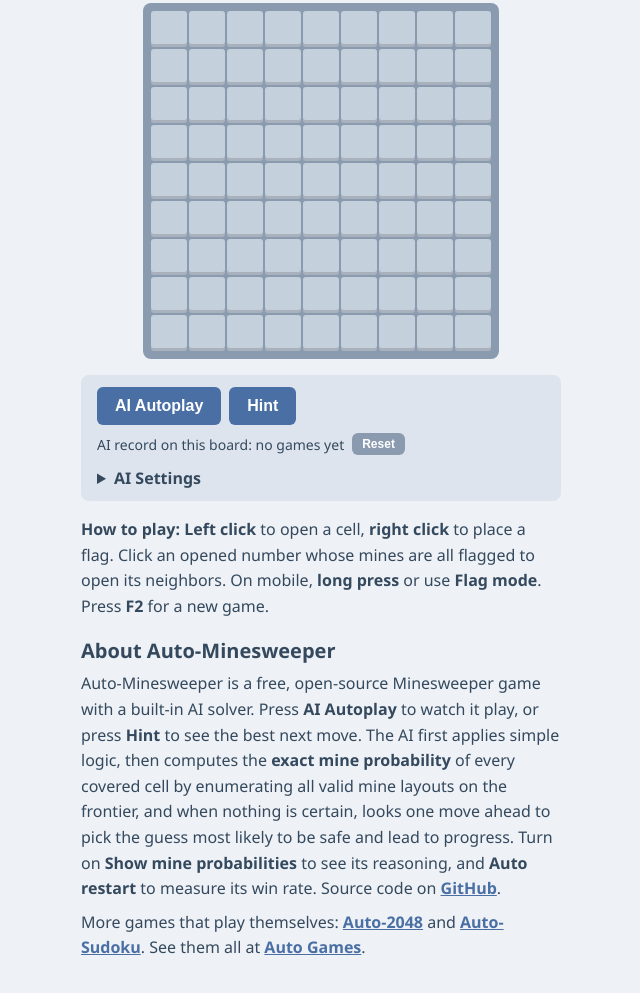
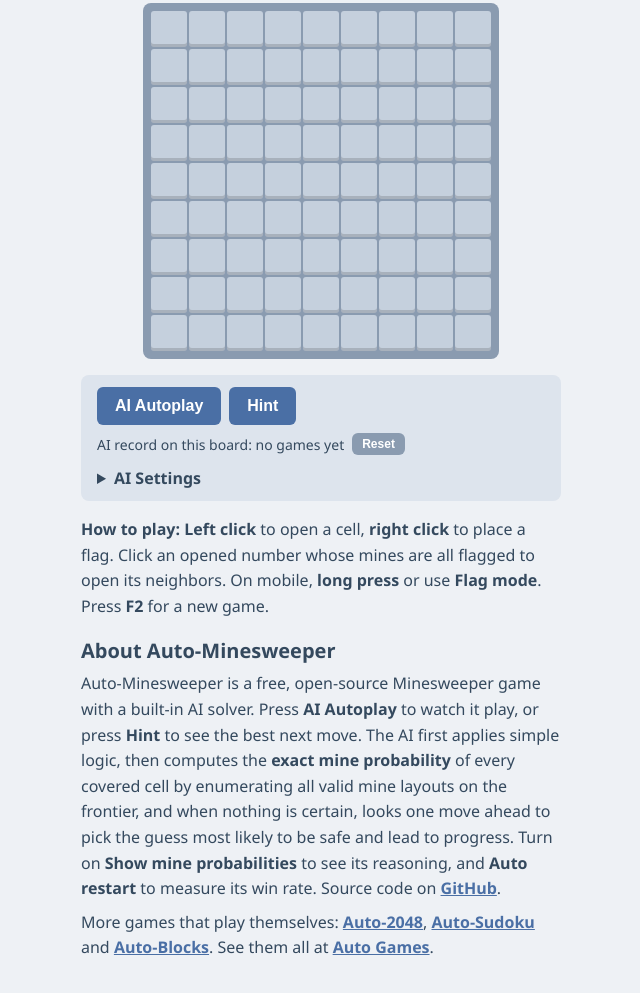
Before and after one commit to MrDaDaDo/Auto-Minesweeper, a plain HTML site: page index.html in a window 1280 px wide. Shown: the part 286-1279 px from the top of the page, without its empty margins (319-959 px from the left). Drawn offline with Linux system fonts and the light colour scheme.

Commit message:
Link to Auto-Blocks, the new falling-block puzzle game
Co-Authored-By: Claude Fable 5.2 <noreply@anthropic.com>

```diff
--- a/i18n.js
+++ b/i18n.js
@@ -48,7 +48,7 @@ const I18N = (() => {
       stats: 'AI record on this board: {w} / {n} wins ({r}%)',
       statsNone: 'AI record on this board: no games yet',
       tip: '<b>How to play:</b> <b>Left click</b> to open a cell, <b>right click</b> to place a flag. Click an opened number whose mines are all flagged to open its neighbors. On mobile, <b>long press</b> or use <b>Flag mode</b>. Press <b>F2</b> for a new game.',
-      more: 'More games that play themselves: <a href="https://mrdadado.github.io/Auto-2048/">Auto-2048</a> and <a href="https://mrdadado.github.io/Auto-Sudoku/">Auto-Sudoku</a>. See them all at <a href="https://mrdadado.github.io/">Auto Games</a>.',
+      more: 'More games that play themselves: <a href="https://mrdadado.github.io/Auto-2048/">Auto-2048</a>, <a href="https://mrdadado.github.io/Auto-Sudoku/">Auto-Sudoku</a> and <a href="https://mrdadado.github.io/Auto-Blocks/">Auto-Blocks</a>. See them all at <a href="https://mrdadado.github.io/">Auto Games</a>.',
 
       aboutTitle: 'About Auto-Minesweeper',
       about: `Auto-Minesweeper is a free, open-source Minesweeper game with a built-in AI solver. Press <b>AI Autoplay</b> to watch it play, or press <b>Hint</b> to see the best next move. The AI first applies simple logic, then computes the <b>exact mine probability</b> of every covered cell by enumerating all valid mine layouts on the frontier, and when nothing is certain, looks one move ahead to pick the guess most likely to be safe and lead to progress. Turn on <b>Show mine probabilities</b> to see its reasoning, and <b>Auto restart</b> to measure its win rate. Source code on ${REPO}.`,
@@ -88,7 +88,7 @@ const I18N = (() => {
       stats: '此盤面 AI 戰績：{n} 局勝 {w} 局（{r}%）',
       statsNone: '此盤面 AI 戰績：尚無紀錄',
       tip: '<b>操作方式：</b><b>左鍵</b> 翻開格子，<b>右鍵</b> 插旗；在已插滿旗的數字上點一下可翻開周圍格子。手機可 <b>長按</b> 插旗或切換 <b>插旗模式</b>。按 <b>F2</b> 開新局。',
-      more: '更多會自己玩的遊戲：<a href="https://mrdadado.github.io/Auto-2048/">Auto-2048</a>、<a href="https://mrdadado.github.io/Auto-Sudoku/">Auto-Sudoku</a>。全部遊戲都在 <a href="https://mrdadado.github.io/">Auto Games</a>。',
+      more: '更多會自己玩的遊戲：<a href="https://mrdadado.github.io/Auto-2048/">Auto-2048</a>、<a href="https://mrdadado.github.io/Auto-Sudoku/">Auto-Sudoku</a>、<a href="https://mrdadado.github.io/Auto-Blocks/">Auto-Blocks</a>。全部遊戲都在 <a href="https://mrdadado.github.io/">Auto Games</a>。',
 
       aboutTitle: '關於 Auto-Minesweeper',
       about: `Auto-Minesweeper 是免費、開源的踩地雷遊戲，內建 AI 求解器。按 <b>AI 自動玩</b> 看它自己玩，或按 <b>提示</b> 查看最佳的下一步。AI 會先做簡單推理，再窮舉邊界所有合法的地雷配置，算出每個未翻開格子的<b>精確地雷機率</b>；沒有確定安全的格子時，會往後模擬一步，挑最可能安全、且翻開後能推出下一步的格子來猜。開啟 <b>顯示地雷機率</b> 可以看到它的判斷，開啟 <b>自動重新開局</b> 可以統計勝率。原始碼在 ${REPO}。`,
@@ -128,7 +128,7 @@ const I18N = (() => {
       stats: '此盘面 AI 战绩：{n} 局胜 {w} 局（{r}%）',
       statsNone: '此盘面 AI 战绩：暂无记录',
       tip: '<b>操作方式：</b><b>左键</b> 翻开格子，<b>右键</b> 插旗；在已插满旗的数字上点一下可翻开周围格子。手机可 <b>长按</b> 插旗或切换 <b>插旗模式</b>。按 <b>F2</b> 开新局。',
-      more: '更多会自己玩的游戏：<a href="https://mrdadado.github.io/Auto-2048/">Auto-2048</a>、<a href="https://mrdadado.github.io/Auto-Sudoku/">Auto-Sudoku</a>。全部游戏都在 <a href="https://mrdadado.github.io/">Auto Games</a>。',
+      more: '更多会自己玩的游戏：<a href="https://mrdadado.github.io/Auto-2048/">Auto-2048</a>、<a href="https://mrdadado.github.io/Auto-Sudoku/">Auto-Sudoku</a>、<a href="https://mrdadado.github.io/Auto-Blocks/">Auto-Blocks</a>。全部游戏都在 <a href="https://mrdadado.github.io/">Auto Games</a>。',
 
       aboutTitle: '关于 Auto-Minesweeper',
       about: `Auto-Minesweeper 是免费、开源的扫雷游戏，内置 AI 求解器。按 <b>AI 自动玩</b> 看它自己玩，或按 <b>提示</b> 查看最佳的下一步。AI 会先做简单推理，再穷举边界所有合法的地雷配置，算出每个未翻开格子的<b>精确地雷概率</b>；没有确定安全的格子时，会往后模拟一步，挑最可能安全、且翻开后能推出下一步的格子来猜。开启 <b>显示地雷概率</b> 可以看到它的判断，开启 <b>自动重新开局</b> 可以统计胜率。源代码在 ${REPO}。`,
@@ -168,7 +168,7 @@ const I18N = (() => {
       stats: 'この盤面での AI の戦績：{n} 戦 {w} 勝（{r}%）',
       statsNone: 'この盤面での AI の戦績：まだありません',
       tip: '<b>遊び方：</b><b>左クリック</b>でマスを開き、<b>右クリック</b>で旗を立てます。旗が揃った数字をクリックすると周囲をまとめて開けます。スマホでは<b>長押し</b>か<b>旗モード</b>を使います。<b>F2</b> で新しいゲーム。',
-      more: 'ほかの自動プレイゲーム：<a href="https://mrdadado.github.io/Auto-2048/">Auto-2048</a>、<a href="https://mrdadado.github.io/Auto-Sudoku/">Auto-Sudoku</a>。一覧は <a href="https://mrdadado.github.io/">Auto Games</a> へ。',
+      more: 'ほかの自動プレイゲーム：<a href="https://mrdadado.github.io/Auto-2048/">Auto-2048</a>、<a href="https://mrdadado.github.io/Auto-Sudoku/">Auto-Sudoku</a>、<a href="https://mrdadado.github.io/Auto-Blocks/">Auto-Blocks</a>。一覧は <a href="https://mrdadado.github.io/">Auto Games</a> へ。',
 
       aboutTitle: 'Auto-Minesweeper について',
       about: `Auto-Minesweeper は AI ソルバーを内蔵した無料・オープンソースのマインスイーパーです。<b>AI 自動プレイ</b>で AI のプレイを観戦したり、<b>ヒント</b>で最善の次の一手を確認できます。AI はまず簡単な論理で推論し、次に境界上のあり得る地雷配置をすべて列挙して、各マスの<b>正確な地雷確率</b>を計算します。確実に安全なマスがないときは一手先を読み、安全かつ次の一手につながりやすいマスを選んで推測します。<b>地雷確率を表示</b>で AI の判断を、<b>自動で再スタート</b>で勝率を確認できます。ソースコードは ${REPO} にあります。`,
@@ -208,7 +208,7 @@ const I18N = (() => {
       stats: '이 판의 AI 전적: {n}판 중 {w}승 ({r}%)',
       statsNone: '이 판의 AI 전적: 아직 없음',
       tip: '<b>플레이 방법:</b> <b>왼쪽 클릭</b>으로 칸을 열고 <b>오른쪽 클릭</b>으로 깃발을 꽂습니다. 깃발이 모두 꽂힌 숫자를 클릭하면 주변 칸이 열립니다. 모바일에서는 <b>길게 누르기</b> 또는 <b>깃발 모드</b>를 사용하세요. <b>F2</b>로 새 게임.',
-      more: '스스로 플레이하는 다른 게임: <a href="https://mrdadado.github.io/Auto-2048/">Auto-2048</a>, <a href="https://mrdadado.github.io/Auto-Sudoku/">Auto-Sudoku</a>. 전체 목록은 <a href="https://mrdadado.github.io/">Auto Games</a>에서 볼 수 있습니다.',
+      more: '스스로 플레이하는 다른 게임: <a href="https://mrdadado.github.io/Auto-2048/">Auto-2048</a>, <a href="https://mrdadado.github.io/Auto-Sudoku/">Auto-Sudoku</a>, <a href="https://mrdadado.github.io/Auto-Blocks/">Auto-Blocks</a>. 전체 목록은 <a href="https://mrdadado.github.io/">Auto Games</a>에서 볼 수 있습니다.',
 
       aboutTitle: 'Auto-Minesweeper 소개',
       about: `Auto-Minesweeper는 AI 솔버가 내장된 무료 오픈 소스 지뢰찾기 게임입니다. <b>AI 자동 플레이</b>를 눌러 AI가 플레이하는 모습을 보거나 <b>힌트</b>로 최선의 다음 수를 확인하세요. AI는 먼저 간단한 논리로 추론한 뒤, 경계에서 가능한 모든 지뢰 배치를 열거해 각 칸의 <b>정확한 지뢰 확률</b>을 계산하고, 확실히 안전한 칸이 없을 때는 한 수 앞을 내다보고, 안전하면서 다음 수로 이어질 가능성이 높은 칸을 골라 추측합니다. <b>지뢰 확률 표시</b>로 AI의 판단을, <b>자동 재시작</b>으로 승률을 확인할 수 있습니다. 소스 코드는 ${REPO}에 있습니다.`,
--- a/index.html
+++ b/index.html
@@ -280,7 +280,7 @@
   <section class="about">
     <h2 data-i18n="aboutTitle">About Auto-Minesweeper</h2>
     <p data-i18n-html="about"></p>
-    <p data-i18n-html="more">More games that play themselves: <a href="https://mrdadado.github.io/Auto-2048/">Auto-2048</a> and <a href="https://mrdadado.github.io/Auto-Sudoku/">Auto-Sudoku</a>. See them all at <a href="https://mrdadado.github.io/">Auto Games</a>.</p>
+    <p data-i18n-html="more">More games that play themselves: <a href="https://mrdadado.github.io/Auto-2048/">Auto-2048</a>, <a href="https://mrdadado.github.io/Auto-Sudoku/">Auto-Sudoku</a> and <a href="https://mrdadado.github.io/Auto-Blocks/">Auto-Blocks</a>. See them all at <a href="https://mrdadado.github.io/">Auto Games</a>.</p>
   </section>
 </div>
 <script>
```
Also changed, not shown: 1 other file.
